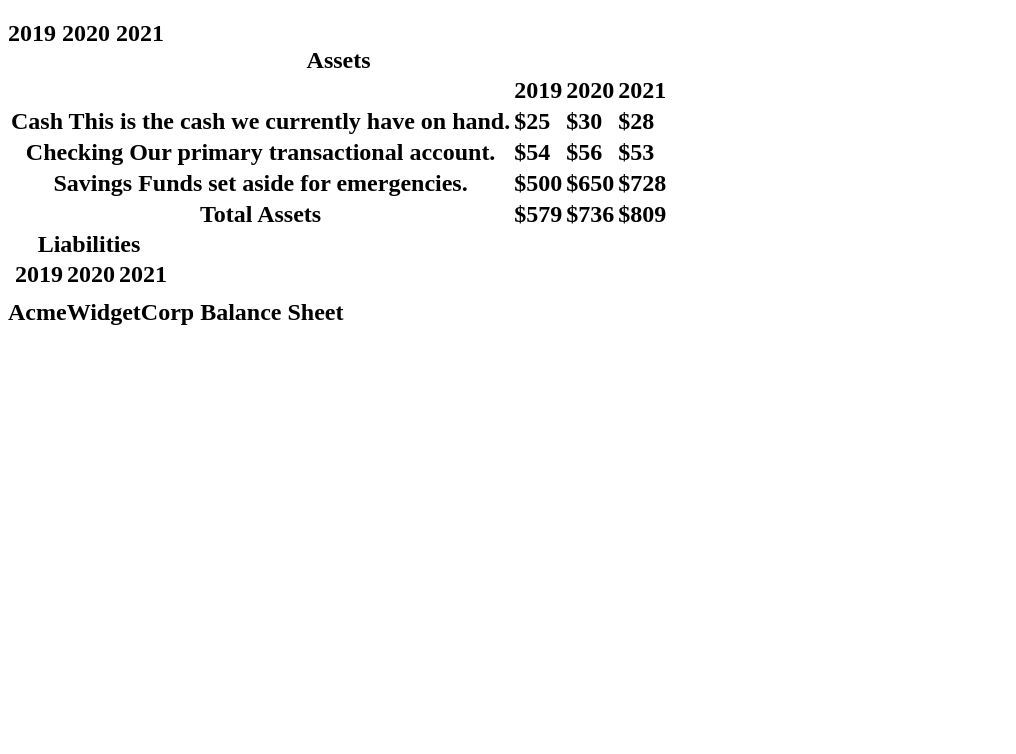
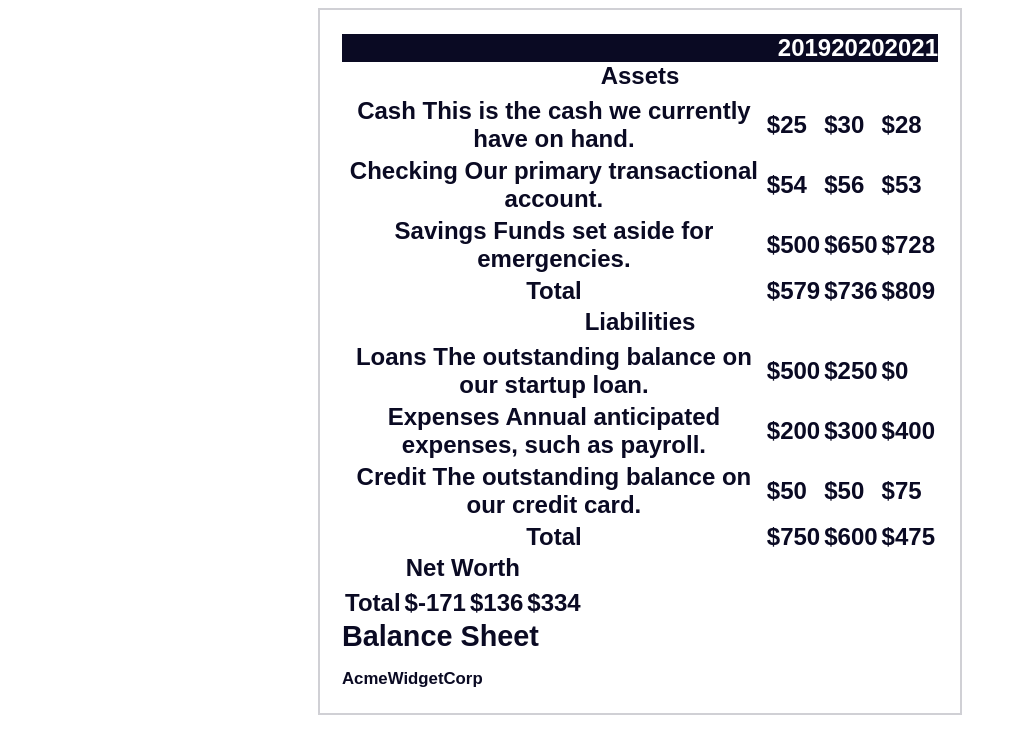
Before and after one commit to annfont0/balance-sheet, a plain HTML site: page index.html in a window 1280 px wide. Shown: the whole page, without its empty margins (0-1016 px from the left). Drawn offline with Linux system fonts and the light colour scheme.

Commit message:
steps 21-41

```diff
--- a/index.html
+++ b/index.html
@@ -74,14 +74,50 @@
                                 </tr>
                             </thead>
                             <tbody>
-                                <tr class="data"></tr>
-                                <tr class="data"></tr>
-                                <tr class="data"></tr>
-                                <tr class="total"></tr>
+                                <tr class="data">
+                                    <th>Loans <span class="description">The outstanding balance on our startup loan.</span></th>
+                                    <td>$500</td>
+                                    <td>$250</td>
+                                    <td class="current">$0</td>
+                                </tr>
+                                <tr class="data">
+                                    <th>Expenses <span class="description">Annual anticipated expenses, such as payroll.</span></th>
+                                    <td>$200</td>
+                                    <td>$300</td>
+                                    <td class="current">$400</td>
+                                </tr>
+                                <tr class="data">
+                                    <th>Credit <span class="description">The outstanding balance on our credit card.</span></th>
+                                    <td>$50</td>
+                                    <td>$50</td>
+                                    <td class="current">$75</td>
+                                </tr>
+                                <tr class="total">
+                                    <th>Total <span class="sr-only">Liabilities</span></th>
+                                    <td>$750</td>
+                                    <td>$600</td>
+                                    <td class="current">$475</td>
+                                </tr>
                             </tbody>
                         </table>
                         <table>
-
+                            <caption>Net Worth</caption>
+                            <thead>
+                                <tr>
+                                    <td></td>
+                                    <th><span class="sr-only">2019</span></th>
+                                    <th><span class="sr-only">2020</span></th>
+                                    <th><span class="sr-only">2021</span></th>
+                                </tr>
+                            </thead>
+                            <tbody>
+                                <tr class="total">
+                                    <th>Total <span class="sr-only">Net Worth</span>
+                                    <td>$-171</td>
+                                    <td>$136</td>
+                                    <td class="current">$334</td>
+                                </tr>
+                            </tbody>
                         </table>
                     </div>
                     <!-- Screen readers announce HTML elements based on the document flow. -->
--- a/styles.css
+++ b/styles.css
@@ -0,0 +1,65 @@
+html {
+    /* BOX-SIZING: allows us to include the padding and border in an element's total width and height */
+    box-sizing: border-box; /* resetting the box model; padding and border are included in the width and height */
+}
+
+body {
+    font-family: sans-serif;
+    color: #0a0a23;
+}
+
+/* selects any span element whose class includes sr-only */
+span[class~="sr-only"] {
+    border: 0;
+    clip: rect(1px,1px,1px,1px);    /* used to define the visible portions of an element */
+    /* forms the clip-path into a rectangle within the element */
+    clip-path: inset(50%);  /* determines the shape the CLIP property should take */
+    -webkit-clip-path: inset(50%);
+    width: 1px;
+    height: 1px;
+    /* prevents the text content fromm overflowing */
+    overflow: hidden;
+    white-space: nowrap;
+    /* ensures that not only are they no longer visible, but they are not even within the page view */
+    position: absolute;
+    padding: 0;
+    margin: -1px;
+}
+
+h1 {
+    max-width: 37.25rem;
+    margin: 0 auto;
+    padding: 1.5rem 1.25rem;
+}
+
+h1 .flex {
+    display: flex;  /* enables flexbox layout */
+    flex-direction: column-reverse; /* this will display the nested elements from bottom to top */
+    gap: 1rem;  /* create spaces bet. the elements */
+}
+
+/* :first-of-type: used to target the first element that matches the selector; targets the first span element in .flex container (AcmeWidgetCorp) */
+/* remember that the span elements are reversed, visually, so this will appear to be the second element on the page */
+h1 .flex span:first-of-type {
+    font-size: 0.7em;
+}
+
+/* :last-of-type: targets the last element that matches the selector; targets the last span in the flex container (Balance Sheet) */
+h1 .flex span:last-of-type {
+    font-size: 1.2em;
+}
+
+section {
+    max-width: 40rem;   /* for responsive design */
+    margin: 0 auto; /* center */
+    border: 2px solid #d0d0d5;
+}
+
+#years {
+    display: flex;
+    justify-content: flex-end;  /* justify content to the end of the flex direction */
+    position: sticky;   /* makes element sticky */
+    top: 0; /* fixed to the top of its container */
+    background-color: #0a0a23;
+    color: #fff;
+}
```
